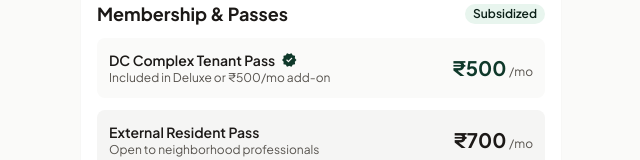
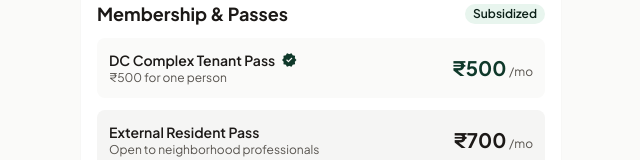
Before and after one commit to KarnailSingh87/dcomplex, a website built with Vite: page gym.html in a window 1280 px wide. Shown: the part 983-1143 px from the top of the page, without its empty margins (319-959 px from the left). Built offline with nearby package versions, Linux system fonts and the light colour scheme.

Commit message:
Update tenant gym pass text to '₹500 for one person'

```diff
--- a/gym.html
+++ b/gym.html
@@ -229,7 +229,7 @@
 <span class="font-label-md text-label-md text-on-surface font-semibold">DC Complex Tenant Pass</span>
 <span class="material-symbols-outlined text-[16px] text-primary" style="font-variation-settings: 'FILL' 1;">verified</span>
 </div>
-<span class="font-body-sm text-body-sm text-on-surface-variant text-xs">Included in Deluxe or ₹500/mo add-on</span>
+<span class="font-body-sm text-body-sm text-on-surface-variant text-xs">₹500 for one person</span>
 </div>
 <div class="text-right flex-shrink-0">
 <span class="font-headline-md text-headline-md text-primary">₹500</span>
```
